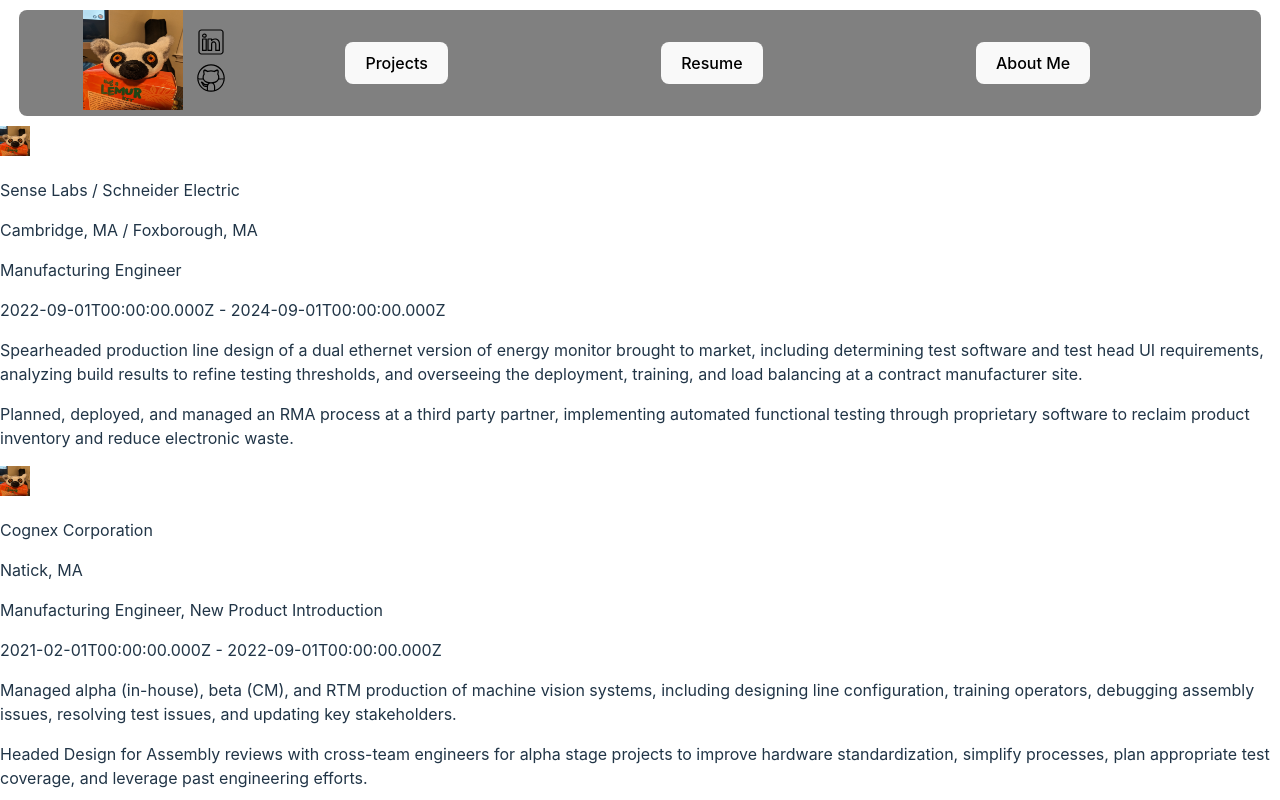
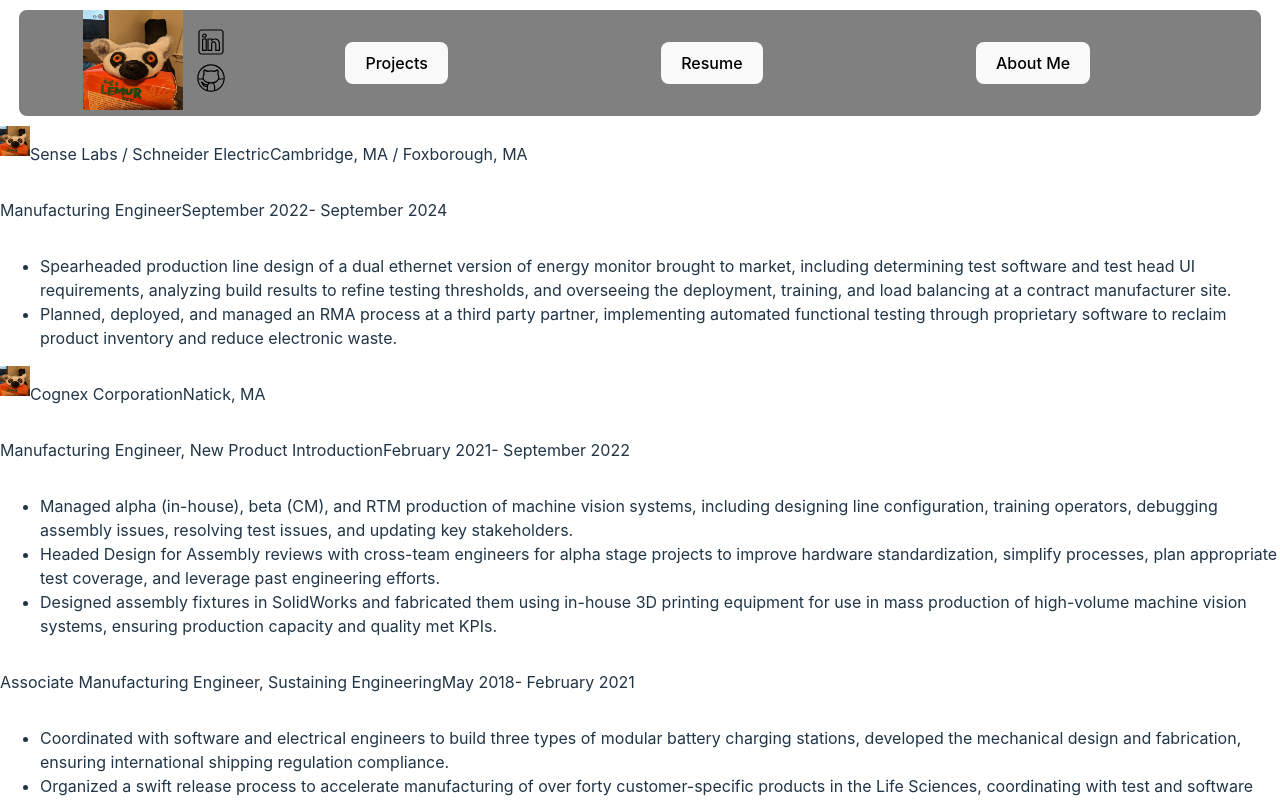
Before and after one commit to warren-cutler/warren-cutler-website, a React (Vite) app: page /resume in a window 1280 px wide. Shown: the top 800 px of the page. Built offline with nearby package versions, Linux system fonts and the light colour scheme.

Commit message:
fix: date formatting on resume page. preliminary formatting

```diff
--- a/src/components/JobCard.tsx
+++ b/src/components/JobCard.tsx
@@ -1,5 +1,5 @@
 //types
-import {Job, Role} from '../types'
+import {Job} from '../types'
 
 //components
 import {RoleCard} from '../components/RoleCard';
@@ -8,9 +8,10 @@
 
    return (
         <div className = 'jobCard'>
+          <div className = 'companyInfo'>
             <a href={job.companyUrl} target="_blank"> <img src={job.companyLogo} height='30' width='30' alt='Click to visit the employer website'/> </a>
             <p>{job.company}</p>
-            <p>{job.location}</p>
+            <p>{job.location}</p></div>
             {job.roles.map((role, idx)=>{
               return(<RoleCard key={'Role-'+idx} {...role} ></RoleCard>)
             })}
--- a/src/components/Navbar.tsx
+++ b/src/components/Navbar.tsx
@@ -21,7 +21,7 @@
         </Link>
         <Link to='/about'>
           <button>About Me</button>
-        </Link>{' '}
+        </Link>
       </div>
     </div>
   );
--- a/src/components/RoleCard.tsx
+++ b/src/components/RoleCard.tsx
@@ -1,15 +1,26 @@
 //types
-import {Role} from '../types'
+import { Role } from '../types';
 
 export const RoleCard = (role: Role) => {
+  return (
+    <div className='roleCard'>
+      <div className='roleInfo'><p>{role.title}</p>
+      <p>
+        {role.dateStart.toLocaleDateString('en-US', {
+          month: 'long',
+          year: 'numeric',
+        })}
+        -{' '}
+        {role.dateEnd.toLocaleDateString('en-US', {
+          month: 'long',
+          year: 'numeric',
+        })}
+      </p></div>
+      <ul>{role.details.map((detail) => {
+        return <li>{detail}</li>;
 
-   return (
-        <div className = 'roleCard'>
-            <p>{role.title}</p>
-            <p>{role.dateStart.toJSON()} - {role.dateEnd.toJSON()}</p>
-            {role.details.map((detail)=>{
-                return <p>{detail}</p>
-            })}
-        </div>
-    )
+      })}
+      </ul>
+    </div>
+  );
 };
--- a/src/containers/ResumePage.tsx
+++ b/src/containers/ResumePage.tsx
@@ -13,6 +13,7 @@
       {jobs.map((job, idx) => {
         return <JobCard key={'Job-' + idx} {...job}></JobCard>;
       })}
+      <button>Full Resume (PDF)</button>
     </div>
   );
 };
--- a/src/index.css
+++ b/src/index.css
@@ -139,3 +139,11 @@
 .logoLinks {
   font-size: 0.5em;
 }
+
+.companyInfo {
+  display: flex;
+}
+
+.roleInfo {
+  display: flex;
+}
```
Also changed, not shown: 1 other file (tests, documents, lock files or other folders).
